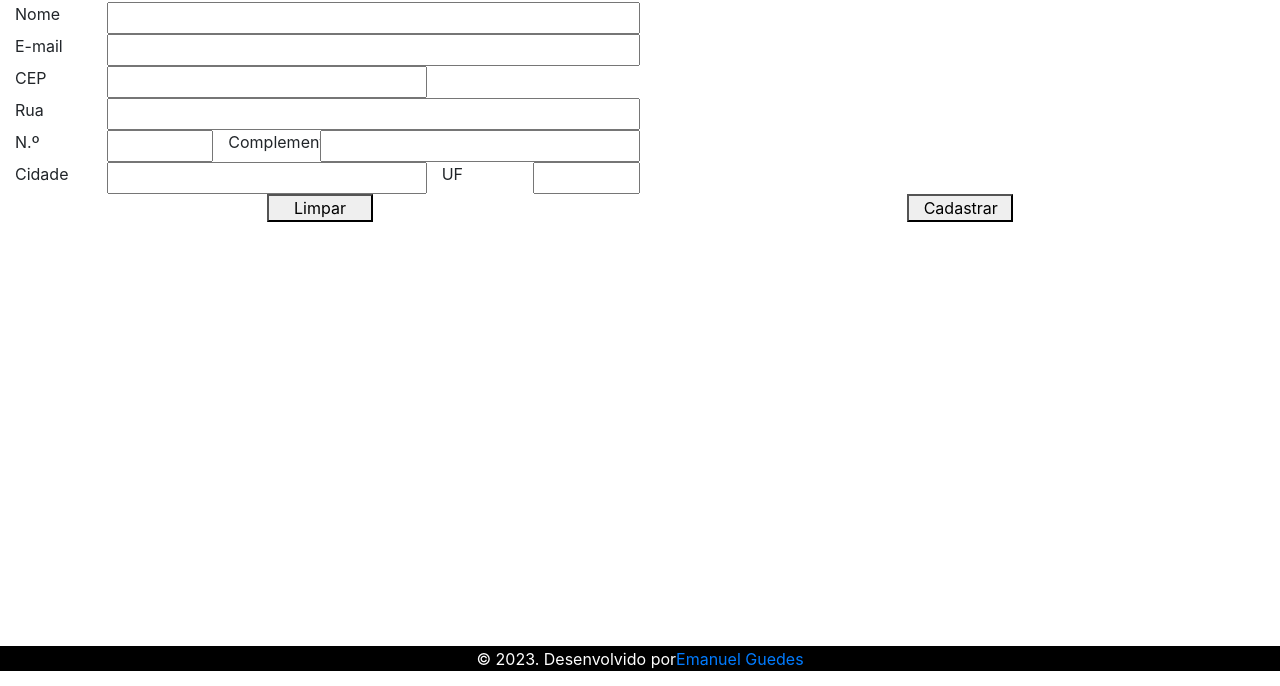
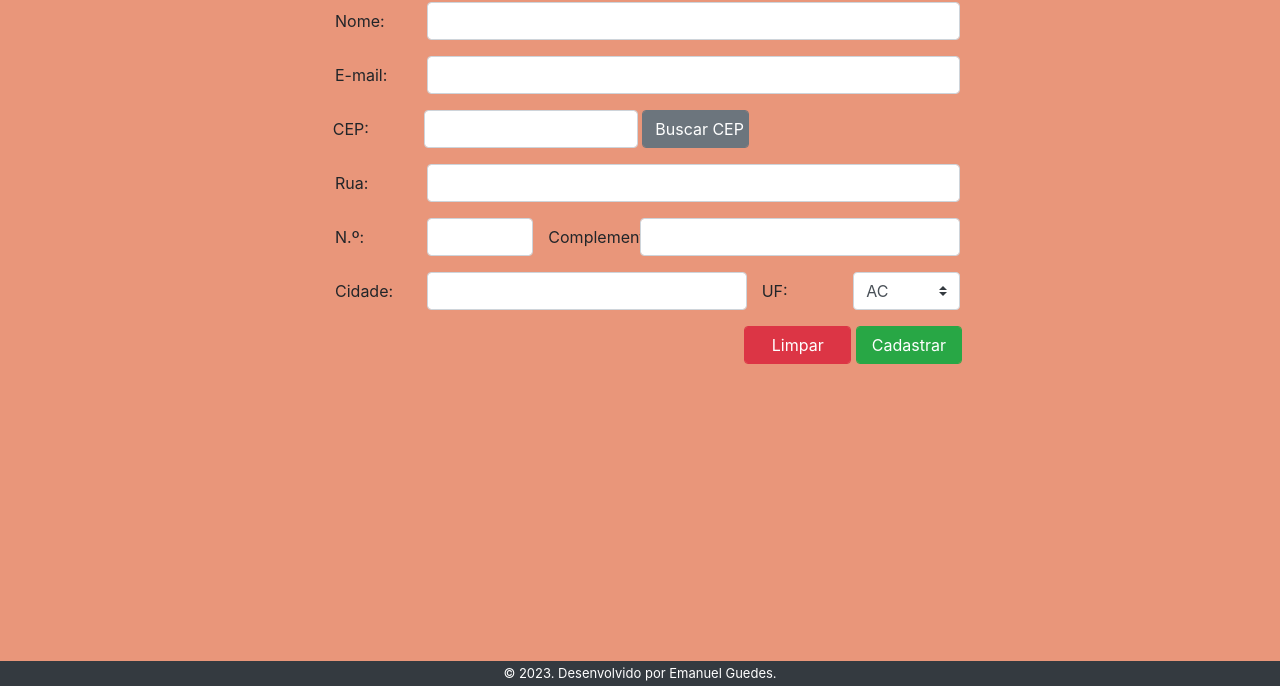
Before and after one commit to guedesert/meu-primeiro-site-cringe, a plain HTML site: page cadastro.html in a window 1280 px wide. Shown: the part 114-800 px from the top of the page. Drawn offline with nearby package versions, Linux system fonts and the light colour scheme.

Commit message:
Atualizado 12 de maio de 2023 às 11:46

```diff
--- a/cadastro.html
+++ b/cadastro.html
@@ -15,7 +15,7 @@
   </head>
   <body>
     <header>
-      <nav class="navbar navbar-expand-lg navbar-dark">
+      <nav class="navbar fixed-top navbar-expand-sm navbar-dark bg-dark">
         <ul class="navbar-nav">
           <li class="nav-item">
             <a class="nav-link" href="./home.html">Home</a>
@@ -32,44 +32,84 @@
     <main>
       <form class="container-fluid">
         <h1>Efetue seu cadastro</h1>
-        <div class="row justify-content-start">
-          <label for="nome" class="col-1">Nome</label>
-          <input type="text" name="nome" class="col-5" />
+        <div class="form-group row justify-content-center">
+          <label for="nome" class="col-1 col-form-label">Nome:</label>
+          <input type="text" id="nome" class="col-5 form-control" />
         </div>
-        <div class="row justify-content-start">
-          <label for="email" class="col-1">E-mail</label>
-          <input type="email" name="email" class="col-5" />
+        <div class="form-group row justify-content-center">
+          <label for="email" class="col-1 col-form-label">E-mail:</label>
+          <input type="email" id="email" class="col-5 form-control" />
         </div>
-        <div class="row justify-content-start">
-          <label for="cep" class="col-1">CEP</label>
-          <input type="text" name="cep" class="col-3" />
+        <div class="form-group row justify-content-center">
+          <label for="cep" class="col-1 col-form-label">CEP:</label>
+          <input type="text" id="cep" class="col-2 form-control" />&nbsp;
+          <a
+            class="col-1 btn btn-secondary form-control"
+            href="https://buscacepinter.correios.com.br/app/endereco/index.php?t"
+            target="_blank"
+          >
+            Buscar CEP
+          </a>
+          <div class="col-2"></div>
         </div>
-        <div class="row justify-content-start">
-          <label for="rua" class="col-1">Rua</label>
-          <input type="text" name="rua" class="col-5" />
+        <div class="form-group row justify-content-center">
+          <label for="rua" class="col-1 col-form-label">Rua:</label>
+          <input type="text" id="rua" class="col-5 form-control" />
         </div>
-        <div class="row justify-content-start">
-          <label for="numero" class="col-1">N.º</label>
-          <input type="number" name="numero" class="col-1" />
-          <label for="complemento" class="col-1">Complemento</label>
-          <input type="text" name="complemento" class="col-3" />
+        <div class="form-group row justify-content-center">
+          <label for="numero" class="col-1 col-form-label">N.º:</label>
+          <input type="number" id="numero" class="col-1 form-control" />
+          <label for="complemento" class="col-1 col-form-label"
+            >Complemento:</label
+          >
+          <input type="text" id="complemento" class="col-3 form-control" />
         </div>
-        <div class="row justify-content-start">
-          <label for="cidade" class="col-1">Cidade</label>
-          <input type="text" name="cidade" class="col-3" />
-          <label for="uf" class="col-1">UF</label>
-          <input type="text" name="uf" class="col-1" />
+        <div class="form-group row justify-content-center">
+          <label for="cidade" class="col-1 col-form-label">Cidade:</label>
+          <input type="text" id="cidade" class="col-3 form-control" />
+          <label for="uf" class="col-1 col-form-label">UF:</label>
+          <select class="col-1 custom-select" id="uf">
+            <option selected value="AC">AC</option>
+            <option value="AL">AL</option>
+            <option value="AP">AP</option>
+            <option value="AM">AM</option>
+            <option value="BA">BA</option>
+            <option value="CE">CE</option>
+            <option value="DF">DF</option>
+            <option value="ES">ES</option>
+            <option value="GO">GO</option>
+            <option value="MA">MA</option>
+            <option value="MT">MT</option>
+            <option value="MS">MS</option>
+            <option value="MG">MG</option>
+            <option value="PA">PA</option>
+            <option value="PB">PB</option>
+            <option value="PR">PR</option>
+            <option value="PE">PE</option>
+            <option value="PI">PI</option>
+            <option value="RJ">RJ</option>
+            <option value="RN">RN</option>
+            <option value="RS">RS</option>
+            <option value="RO">RO</option>
+            <option value="RR">RR</option>
+            <option value="SC">SC</option>
+            <option value="SP">SP</option>
+            <option value="SE">SE</option>
+            <option value="TO">TO</option>
+          </select>
         </div>
-        <div class="row justify-content-around">
-          <button class="col-1">Limpar</button>
-          <button class="col-1">Cadastrar</button>
+        <div class="form-group row justify-content-center">
+          <div class="col-4"></div>
+          <button class="col-1 btn btn-danger form-control">Limpar</button
+          >&nbsp;
+          <button class="col-1 btn btn-success form-control">Cadastrar</button>
         </div>
       </form>
     </main>
 
     <footer>
-      &copy; 2023. Desenvolvido por
-      <a href="https://github.com/guedesert">Emanuel Guedes</a>
+      &copy; 2023. Desenvolvido por&nbsp;
+      <a href="https://github.com/guedesert">Emanuel Guedes</a>.
     </footer>
     <script
       src="https://code.jquery.com/jquery-3.3.1.slim.min.js"
--- a/formatos.css
+++ b/formatos.css
@@ -2,23 +2,42 @@
   margin: 0;
   padding: 0;
   box-sizing: border-box;
+}
+body {
+  width: 100%;
+  height: 100vh;
+  background-color: #e9967a;
 }
 header {
   width: 100%;
   height: 60px;
   display: flex;
   align-items: center;
-  background-color: #000000;
 }
 main {
-  height: calc(100vh - 100px);
+  display: flex;
+  height: calc(100vh - 85px);
+}
+form h1 {
+  text-align: center;
 }
 footer {
+  display: flex;
+  font-size: small;
   color: #ffffff;
+  bottom: 0px;
   width: 100%;
   height: 25px;
   display: flex;
   align-items: center;
   justify-content: center;
-  background-color: #000000;
+  background-color: #343a40;
 }
+footer a {
+  color: #ffffff;
+  text-decoration: none;
+}
+footer a:hover {
+  color: #a1a1aa;
+  text-decoration: none;
+}
```
Also changed, not shown: home.html (+5 -5 lines), receitas.html (+3 -3 lines).
